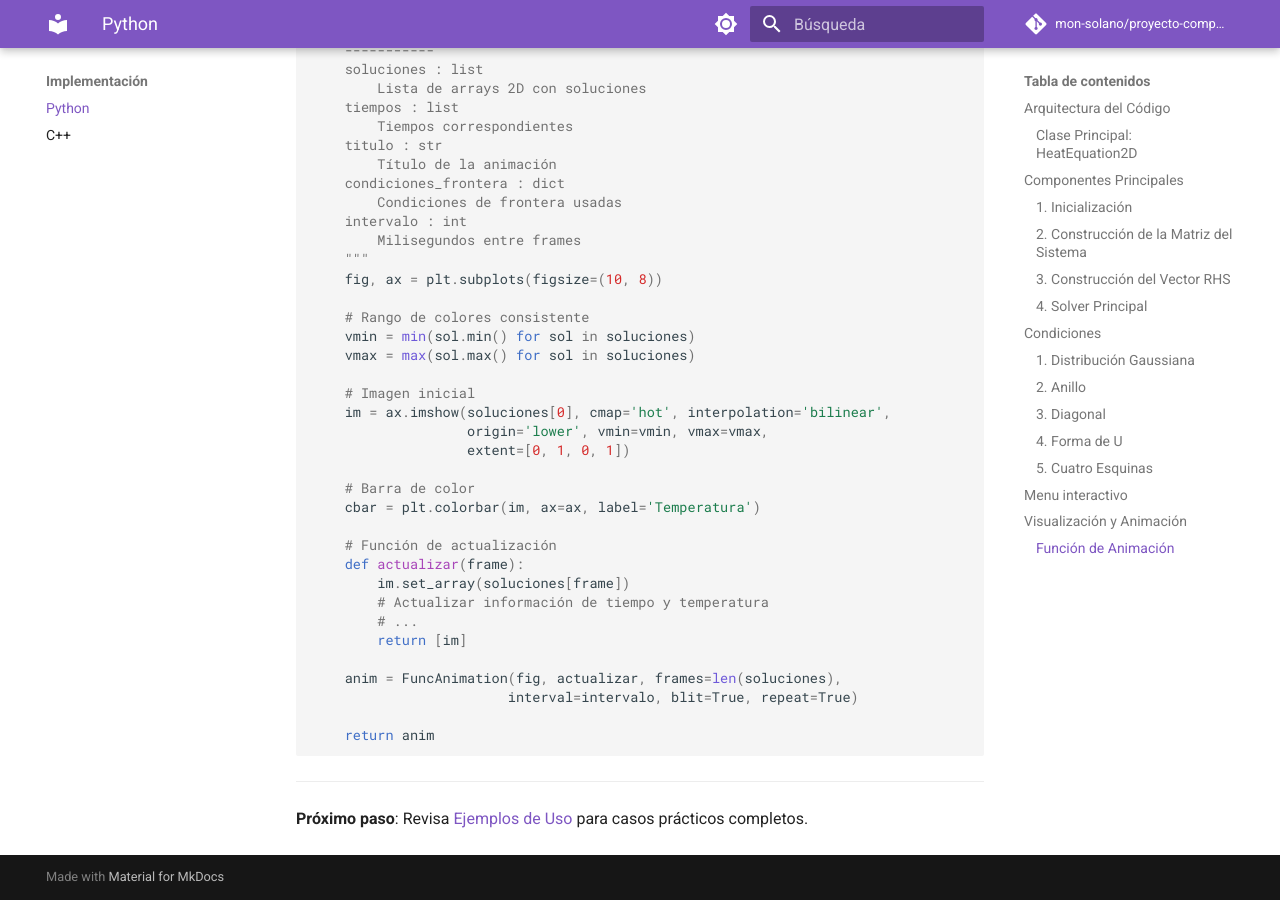
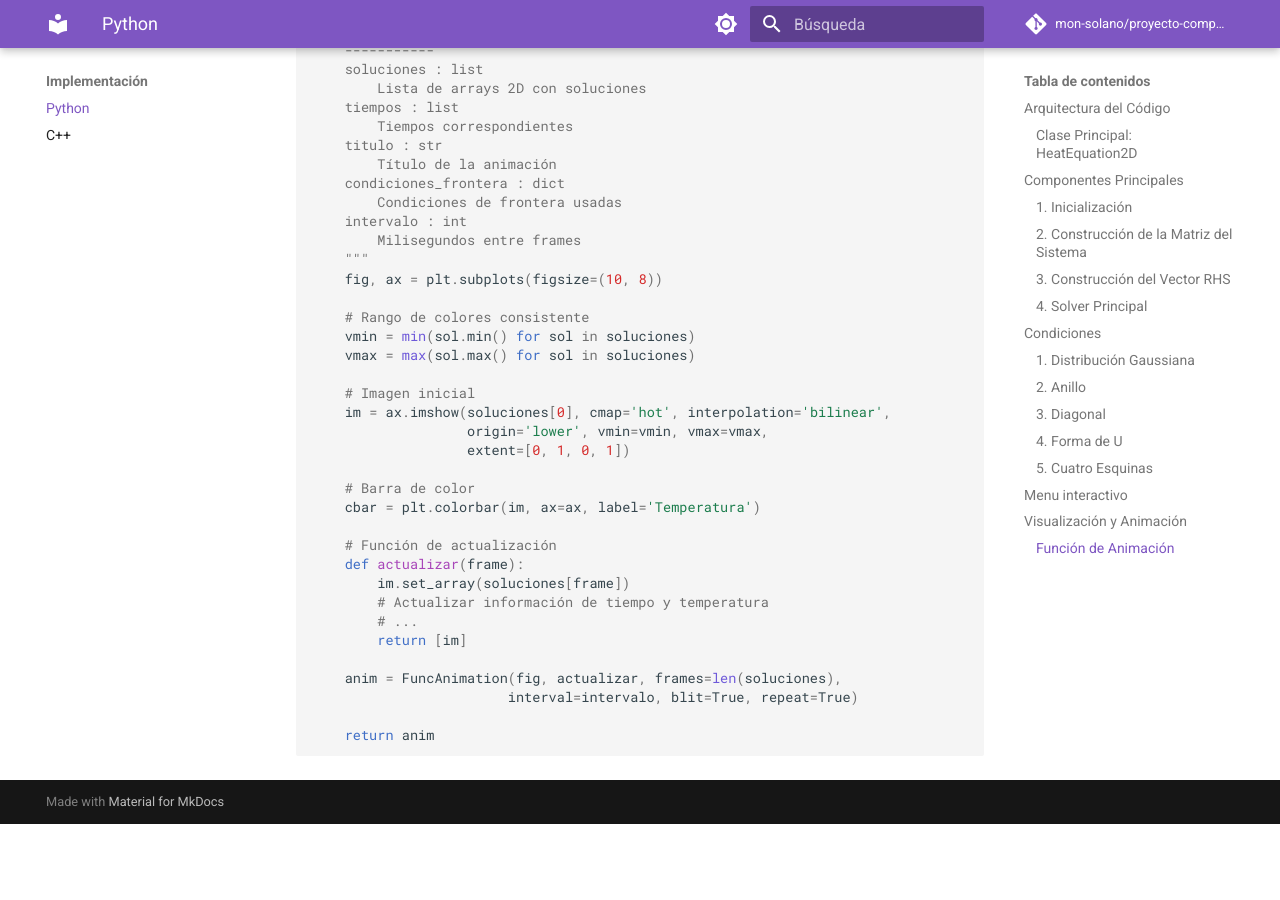
Before and after one commit to mon-solano/proyecto-computacional, an MkDocs documentation site: the page built from docs/implementacion/python.md, in a window 1280 px wide and 900 px high, scrolled down 8507 px. Built offline with MkDocs 1.6.1 and Material for MkDocs 9.7.7, drawn with Linux system fonts in a browser that asks for light colours; comment, search, counter and statistics services are not loaded; after the commit the page ends 9331 px from its top, so only the background shows below that.

Commit message:
Update python.md
otra vez link

````diff
--- a/docs/implementacion/python.md
+++ b/docs/implementacion/python.md
@@ -451,7 +451,3 @@ def crear_animacion(soluciones, tiempos, titulo, condiciones_frontera,
 
     return anim
 ```
-
----
-
-**Próximo paso**: Revisa [Ejemplos de Uso](../ejemplos/condiciones-iniciales.md) para casos prácticos completos.
````
